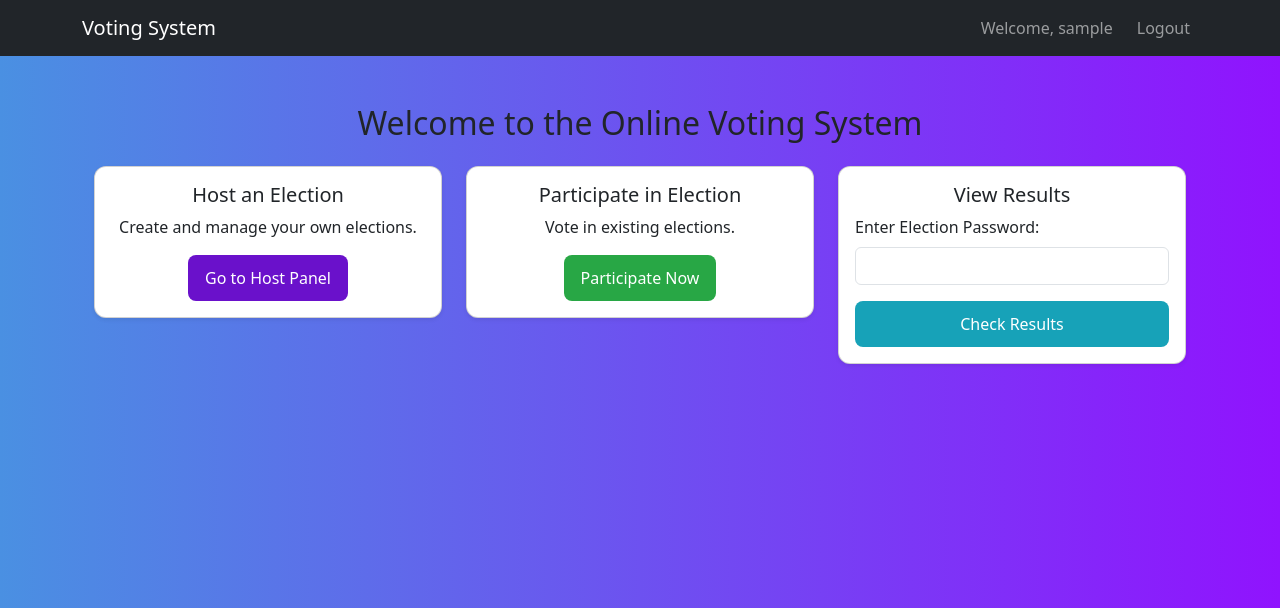
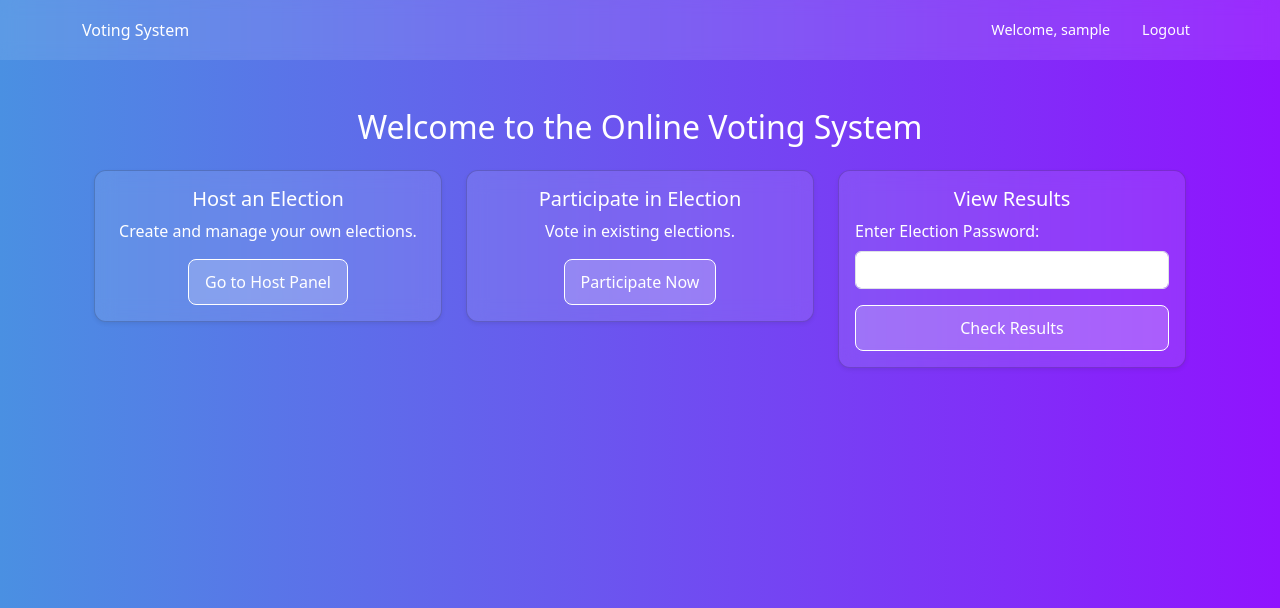
Before and after one commit to BelikeKrishna/DBMS_microproject, a Flask app: page /home in a window 1280 px wide. Shown: the top 608 px of the page. Run offline with Flask 3, Linux system fonts and the light colour scheme; the visitor is signed in with stand-in values (Sample User, id 1); some libraries are stand-ins or nearby versions.

Commit message:
stage2.7

```diff
--- a/static/css/base.css
+++ b/static/css/base.css
@@ -1,192 +1,38 @@
-/* General Styles */
-body {
-    font-family: 'Helvetica Neue', Arial, sans-serif;
-    margin: 0;
-    padding: 0;
-    background-color: #f4f4f9;
-    color: #333;
+/* Transparent and Small Navbar */
+.navbar {
+    background: rgba(255, 255, 255, 0.1) !important; /* Transparent white */
+    backdrop-filter: blur(8px); /* Blurry effect */
+    padding: 5px 10px !important; /* Reduce padding */
+    height: 60px; /* Smaller height */
+    transition: background 0.3s ease-in-out;
 }
 
-.container {
-    max-width: 960px;
-    margin: 0 auto;
-    padding: 2rem;
+/* Reduce Navbar Brand Size */
+.navbar .navbar-brand {
+    font-size: 1rem; /* Smaller text */
+    padding: 0;
 }
 
-/* Navbar Styles */
-.navbar {
-    background-color: #343a40;
-    padding: 1rem;
-    box-shadow: 0 2px 4px rgba(0, 0, 0, 0.1);
+/* Reduce Navbar Link and Text Size */
+.navbar .nav-link,
+.navbar .navbar-text {
+    font-size: 0.9rem; /* Smaller font */
+    padding: 2px 8px; /* Adjust spacing */
 }
 
-.navbar .navbar-brand {
-    color: #fff;
-    text-decoration: none;
-    font-size: 1.5rem;
+/* Reduce Navbar Toggle Icon Size (for mobile view) */
+.navbar-toggler {
+    padding: 2px 5px;
+    font-size: 0.8rem;
 }
 
-.navbar .navbar-nav {
-    display: flex;
-    gap: 1rem;
-    margin-left: auto;
+/* Adjust Navbar on Scroll */
+.navbar.scrolled {
+    background: rgba(255, 255, 255, 0.2) !important;
 }
-
+.navbar .navbar-text {
+    color: white !important;
+}
 .navbar .nav-link {
-    color: #fff;
-    text-decoration: none;
-    font-size: 1rem;
+    color: white !important;
 }
-
-.navbar .navbar-text {
-    color: #fff;
-    font-size: 1rem;
-}
-
-/* Alert Styles */
-.alert {
-    position: relative;
-    padding: 1rem;
-    margin-bottom: 1rem;
-    border-radius: 4px;
-    border: 1px solid transparent;
-}
-
-.alert-dismissible .btn-close {
-    position: absolute;
-    top: 0.75rem;
-    right: 1rem;
-    background: none;
-    border: none;
-}
-
-.alert-success {
-    color: #0f5132;
-    background-color: #d1e7dd;
-    border-color: #badbcc;
-}
-
-.alert-error {
-    color: #842029;
-    background-color: #f8d7da;
-    border-color: #f5c2c7;
-}
-
-.alert-info {
-    color: #055160;
-    background-color: #cff4fc;
-    border-color: #b6effb;
-}
-
-.flash-messages {
-    position: fixed;
-    top: 1rem;
-    right: 1rem;
-    z-index: 1000;
-}
-
-/* Card Styles */
-.card {
-    background-color: #fff;
-    border: 1px solid #ddd;
-    border-radius: 4px;
-    box-shadow: 0 2px 4px rgba(0, 0, 0, 0.1);
-    margin-bottom: 20px;
-    transition: transform 0.3s ease;
-}
-
-.card:hover {
-    transform: translateY(-5px);
-}
-
-.card-body {
-    padding: 15px;
-}
-
-.card-title {
-    font-size: 1.25rem;
-    margin-bottom: 10px;
-}
-
-.card-text {
-    margin-bottom: 15px;
-}
-
-.text-center {
-    text-align: center;
-}
-
-/* Button Styles */
-.btn {
-    display: inline-block;
-    padding: 10px 20px;
-    border-radius: 4px;
-    text-align: center;
-    text-decoration: none;
-    color: #fff;
-    cursor: pointer;
-    transition: background-color 0.3s ease;
-}
-
-.btn-primary {
-    background-color: #007bff;
-    border: 1px solid #007bff;
-}
-
-.btn-primary:hover {
-    background-color: #0056b3;
-}
-
-.btn-success {
-    background-color: #28a745;
-    border: 1px solid #28a745;
-}
-
-.btn-success:hover {
-    background-color: #218838;
-}
-
-.btn-info {
-    background-color: #17a2b8;
-    border: 1px solid #17a2b8;
-}
-
-.btn-info:hover {
-    background-color: #117a8b;
-}
-
-/* Form Styles */
-.form-group {
-    margin-bottom: 15px;
-}
-
-.form-label {
-    display: block;
-    margin-bottom: 5px;
-}
-
-.form-control {
-    width: 100%;
-    padding: 10px;
-    border: 1px solid #ccc;
-    border-radius: 4px;
-    box-sizing: border-box;
-}
-
-/* Utility Classes */
-.mt-4 {
-    margin-top: 1.5rem;
-}
-
-.row {
-    display: flex;
-    flex-wrap: wrap;
-    margin: -10px;
-}
-
-.column {
-    flex: 1;
-    padding: 10px;
-    max-width: 33.33%;
-    box-sizing: border-box;
-}
--- a/static/css/index.css
+++ b/static/css/index.css
@@ -3,43 +3,36 @@ body {
     background: linear-gradient(to right, #4A90E2, #9013FE);
  }
 
-/* Custom Button Styles */
-.btn-custom {
-    background: #6a11cb;
+ /* Transparent and blurry card styles */
+ .card {
+     background: rgba(255, 255, 255, 0.1); /* Transparent white */
+     backdrop-filter: blur(10px); /* Blurry effect */
+     border-radius: 12px;
+     box-shadow: 0 4px 8px rgba(0, 0, 0, 0.2);
+     color: white; /* Ensure text is visible */
+
+ }
+
+
+
+ /* Centered button styles */
+ .btn-custom,
+ .btn-custom-green,
+ .btn-custom-blue {
+     background: rgba(255, 255, 255, 0.2);
+     border: 1px solid white;
      color: white;
      border-radius: 8px;
      padding: 10px 16px;
-    transition: background 0.3s;
-}
-.btn-custom:hover {
-    background: #2575fc;
-    color: white;
+     transition: background 0.3s, transform 0.3s;
  }
 
-.btn-custom-green {
-    background: #28a745;
-    color: white;
-    border-radius: 8px;
-    padding: 10px 16px;
-    transition: background 0.3s;
+ .btn-custom:hover,
+ .btn-custom-green:hover,
+ .btn-custom-blue:hover {
+     background: rgba(255, 255, 255, 0.4);
+     transform: scale(1.05);
  }
-.btn-custom-green:hover {
-    background: #218838;
+ h2 {
+    color: white !important;
 }
-
-.btn-custom-blue {
-    background: #17a2b8;
-    color: white;
-    border-radius: 8px;
-    padding: 10px 16px;
-    transition: background 0.3s;
-}
-.btn-custom-blue:hover {
-    background: #138496;
-}
-
-/* Card Styling */
-.card {
-    border-radius: 12px;
-    box-shadow: 0 4px 8px rgba(0, 0, 0, 0.1);
-}
--- a/static/css/login.css
+++ b/static/css/login.css
@@ -81,7 +81,7 @@
     color: #fff;
     border: none;
     padding: 10px;
-    border-radius: 8px;
+    border-radius: 20px;
     font-size: 16px;
     cursor: pointer;
     transition: 0.3s ease-in-out;
--- a/templates/base.html
+++ b/templates/base.html
@@ -5,10 +5,10 @@
     <meta name="viewport" content="width=device-width, initial-scale=1.0">
     <title>Online Voting System</title>
     <link href="https://cdn.jsdelivr.net/npm/bootstrap@5.3.0/dist/css/bootstrap.min.css" rel="stylesheet">
-    <link rel="stylesheet" href="{{ url_for('static', filename='styles.css') }}">
+    <link rel="stylesheet" href="{{ url_for('static', filename='css/base.css') }}">
 </head>
 <body>
-    <nav class="navbar navbar-expand-lg navbar-dark bg-dark">
+    <nav class="navbar navbar-expand-lg navbar-dark">
         <div class="container">
             <a class="navbar-brand" href="{{ url_for('home') }}">Voting System</a>
             <div class="navbar-nav ms-auto">
--- a/templates/login.html
+++ b/templates/login.html
@@ -14,12 +14,12 @@
             <form action="{{ url_for('login') }}" method="post">
                 <div class="input-group">
                     <label for="username">Username</label>
-                    <input type="text" id="username" name="username" placeholder="Enter your username" required>
+                    <input type="text" id="username" name="username" autocomplete="off" placeholder="Enter your username" required>
                 </div>
 
                 <div class="input-group">
                     <label for="password">Password</label>
-                    <input type="password" id="password" name="password" placeholder="Enter your password" required>
+                    <input type="password" id="password" name="password" autocomplete="off" placeholder="Enter your password" required >
                 </div>
 
                 {% with messages = get_flashed_messages(with_categories=true) %}
--- a/templates/registration.html
+++ b/templates/registration.html
@@ -14,17 +14,17 @@
             <form action="{{ url_for('register') }}" method="post">
                 <div class="input-group">
                     <label for="username">Username</label>
-                    <input type="text" id="username" name="username" placeholder="Enter your username" required>
+                    <input type="text" id="username" name="username" autocomplete="off" placeholder="Enter your username" required>
                 </div>
 
                 <div class="input-group">
                     <label for="password">Password</label>
-                    <input type="password" id="password" name="password" placeholder="Enter your password" required>
+                    <input type="password" id="password" name="password" autocomplete="off" placeholder="Enter your password" required>
                 </div>
 
                 <div class="input-group">
                     <label for="email">Email</label>
-                    <input type="email" id="email" name="email" placeholder="Enter your email" required>
+                    <input type="email" id="email" name="email" autocomplete="off" placeholder="Enter your email" required>
                 </div>
 
                 {% with messages = get_flashed_messages(with_categories=true) %}
```
Lines whose indentation alone changed are shown as unchanged.
